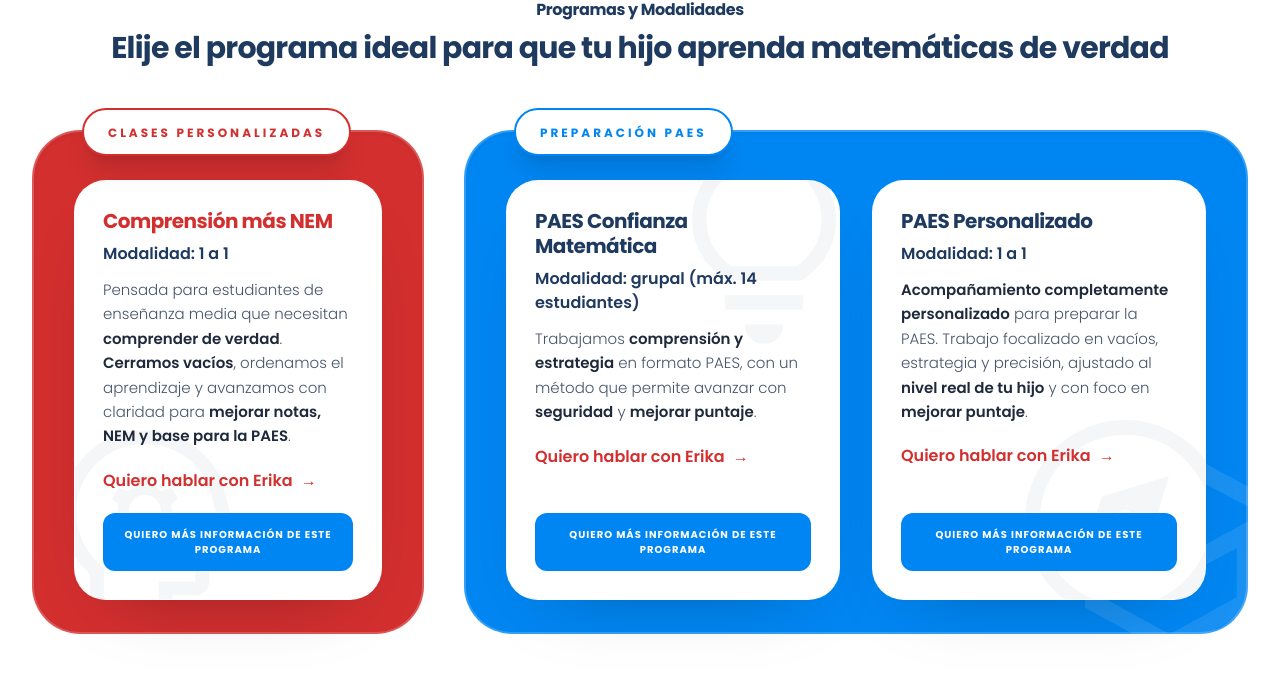
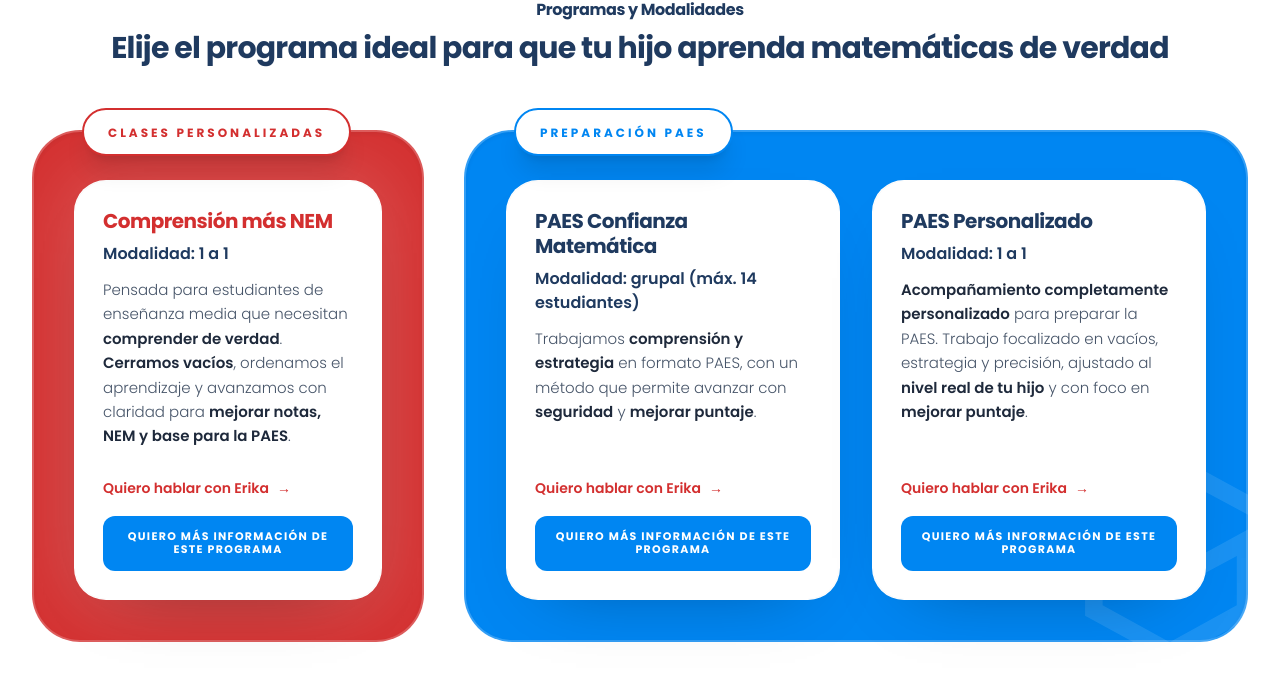
Before and after one commit to Andy-Montes/erikalaprofedemate, a React (Vite) app: page / in a window 1280 px wide. Shown: the part 1900-2597 px from the top of the page. Built offline with nearby package versions, Linux system fonts and the light colour scheme.

Commit message:
Update Programs.tsx

```diff
--- a/components/Programs.tsx
+++ b/components/Programs.tsx
@@ -1,4 +1,4 @@
-import React from 'react';
+import React from "react";
 
 interface ProgramsProps {
   onOpenModal: (url: string) => void;
@@ -11,7 +11,7 @@ const Programs: React.FC<ProgramsProps> = ({ onOpenModal }) => {
   return (
     <section className="py-16 lg:py-24 bg-white scroll-mt-24" id="programas">
       <div className="max-w-7xl mx-auto px-4 sm:px-6 lg:px-8">
-
+        {/* Encabezado */}
         <div className="text-center mb-16">
           <span className="text-brandNavy font-bold text-[14px] sm:text-[16px] tracking-tight mb-2 block">
             Programas y Modalidades
@@ -22,18 +22,22 @@ const Programs: React.FC<ProgramsProps> = ({ onOpenModal }) => {
         </div>
 
         <div className="flex flex-col lg:flex-row gap-10 items-stretch">
-
           {/* ========================= */}
           {/* CLASES PERSONALIZADAS */}
           {/* ========================= */}
           <div className="lg:w-1/3 relative flex flex-col rounded-[3rem] border-2 border-white/20 shadow-inner bg-brandRed">
-            <div className="px-6 sm:px-8 lg:px-10 pt-12 pb-8 relative flex-1 flex flex-col justify-center">
-
+            <div className="px-6 sm:px-8 lg:px-10 pt-12 pb-10 relative flex-1 flex flex-col justify-center">
+              {/* Etiqueta */}
               <div className="absolute top-0 left-8 sm:left-12 -translate-y-1/2 bg-white text-brandRed px-6 py-2.5 rounded-full shadow-xl z-20 border-2 border-brandRed">
                 <span className="text-[11px] sm:text-[12px] font-black uppercase tracking-[0.25em]">
                   Clases Personalizadas
                 </span>
               </div>
+
+              {/* Wrapper para glow (sin iconos en el fondo de color) */}
+              <div className="relative">
+                {/* Glow premium detrás */}
+                <div className="absolute -inset-3 rounded-[2.25rem] bg-white/25 blur-2xl opacity-70 pointer-events-none" />
 
                 {/* CARD BLANCA */}
                 <div
@@ -48,32 +52,19 @@ const Programs: React.FC<ProgramsProps> = ({ onOpenModal }) => {
                   {/* ring sutil */}
                   <div className="absolute inset-0 rounded-[2rem] ring-1 ring-black/5 pointer-events-none" />
 
-                {/* shine diagonal */}
+                  {/* shine diagonal (el brillo que corre) */}
                   <div
-                  className="absolute -inset-y-8 -left-44 w-44 rotate-12 bg-white/40 blur-xl opacity-0 pointer-events-none
-                             group-hover:opacity-100 group-hover:translate-x-[560px]
+                    className="absolute -inset-y-10 -left-52 w-52 rotate-12 bg-white/40 blur-xl opacity-0 pointer-events-none
+                               group-hover:opacity-100 group-hover:translate-x-[640px]
                                transition-all duration-700 ease-out"
                   />
 
-                {/* ICONO GRANDE (gris suave) - cerebro */}
-                <div className="absolute -bottom-10 -left-10 pointer-events-none select-none">
-                  <span
-                    className="material-symbols-outlined text-[220px] text-slate-400/10
-                               transition-transform duration-700 ease-out
-                               group-hover:translate-x-2 group-hover:-translate-y-1"
-                  >
-                    psychology
-                  </span>
-                </div>
-
                   <div className="relative z-10 p-6 sm:p-7 flex flex-col h-full">
+                    <div>
                       <h3 className="text-xl font-black mb-2 text-brandRed leading-tight">
                         Comprensión más NEM
                       </h3>
-
-                  <p className="text-brandNavy font-semibold mb-3">
-                    Modalidad: 1 a 1
-                  </p>
+                      <p className="text-brandNavy font-semibold mb-3">Modalidad: 1 a 1</p>
 
                       <p className="text-slate-600 leading-relaxed font-light text-sm sm:text-[15px]">
                         Pensada para estudiantes de enseñanza media que necesitan{" "}
@@ -82,28 +73,31 @@ const Programs: React.FC<ProgramsProps> = ({ onOpenModal }) => {
                         para{" "}
                         <strong className="font-semibold text-slate-800">mejorar notas, NEM y base para la PAES</strong>.
                       </p>
+                    </div>
 
-                  {/* CTA TEXTO (rojo) */}
-                  <div className="pt-5">
+                    {/* Footer fijo (MISMA altura en las 3 cards) */}
+                    <div className="mt-auto pt-6">
+                      {/* CTA rojo (más pequeño + alineado) */}
                       <a
                         href={whatsappUrl}
                         target="_blank"
                         rel="noreferrer"
                         className="inline-flex items-center gap-2 text-brandRed font-semibold
+                                   text-sm sm:text-[14px]
                                    transition-all duration-300
                                    hover:underline hover:underline-offset-4"
                       >
                         Quiero hablar con Erika
                         <span className="transition-transform duration-300 group-hover:translate-x-1">→</span>
                       </a>
-                  </div>
 
-                  {/* BOTÓN AZUL */}
-                  <div className="mt-auto pt-5">
+                      {/* Botón azul */}
+                      <div className="pt-4">
                         <button
                           onClick={() => onOpenModal(infoUrl)}
-                      className="block w-full text-center bg-[#0086f2] text-white font-bold text-[9px] sm:text-[10px] uppercase tracking-widest
-                                 py-3.5 rounded-xl transition-all px-3
+                          className="block w-full text-center bg-[#0086f2] text-white font-bold
+                                     text-[10px] sm:text-[11px] uppercase tracking-[0.12em]
+                                     py-3.5 rounded-xl transition-all px-4 leading-tight
                                      hover:bg-blue-700 hover:-translate-y-0.5 hover:shadow-[0_18px_40px_-28px_rgba(0,134,242,0.55)]
                                      active:scale-95"
                         >
@@ -112,7 +106,9 @@ const Programs: React.FC<ProgramsProps> = ({ onOpenModal }) => {
                       </div>
                     </div>
                   </div>
-
+                </div>
+              </div>
+              {/* fin wrapper */}
             </div>
           </div>
 
@@ -120,21 +116,27 @@ const Programs: React.FC<ProgramsProps> = ({ onOpenModal }) => {
           {/* PREPARACIÓN PAES */}
           {/* ========================= */}
           <div className="lg:w-2/3 relative flex flex-col rounded-[3rem] border-2 border-white/20 shadow-inner bg-[#0086f2]">
-            <div className="px-6 sm:px-8 lg:px-10 pt-12 pb-8 relative flex-1 flex flex-col justify-center">
-
+            <div className="px-6 sm:px-8 lg:px-10 pt-12 pb-10 relative flex-1 flex flex-col justify-center">
+              {/* Etiqueta */}
               <div className="absolute top-0 left-8 sm:left-12 -translate-y-1/2 bg-white text-[#0086f2] px-6 py-2.5 rounded-full shadow-xl z-20 border-2 border-[#0086f2]">
                 <span className="text-[11px] sm:text-[12px] font-black uppercase tracking-[0.25em]">
                   Preparación PAES
                 </span>
               </div>
 
+              {/* Marca de agua del fondo azul (se mantiene, NO es icono del card) */}
               <div className="absolute -bottom-16 -right-16 opacity-[0.10] pointer-events-none">
-                <span className="material-symbols-outlined text-[280px] text-white select-none">school</span>
+                <span className="material-symbols-outlined text-[280px] text-white select-none">
+                  school
+                </span>
               </div>
 
               <div className="relative z-10 grid grid-cols-1 md:grid-cols-2 gap-6 lg:gap-8 items-stretch">
+                {/* ============ PAES GRUPAL ============ */}
+                <div className="relative">
+                  {/* Glow premium detrás */}
+                  <div className="absolute -inset-3 rounded-[2.25rem] bg-white/22 blur-2xl opacity-70 pointer-events-none" />
 
-                {/* PAES GRUPAL */}
                   <div
                     className="group relative flex flex-col bg-white rounded-[2rem] border border-white/70
                                lg:h-[420px]
@@ -146,28 +148,18 @@ const Programs: React.FC<ProgramsProps> = ({ onOpenModal }) => {
                   >
                     <div className="absolute inset-0 rounded-[2rem] ring-1 ring-black/5 pointer-events-none" />
 
+                    {/* shine diagonal */}
                     <div
-                    className="absolute -inset-y-8 -left-44 w-44 rotate-12 bg-white/40 blur-xl opacity-0 pointer-events-none
-                               group-hover:opacity-100 group-hover:translate-x-[560px]
+                      className="absolute -inset-y-10 -left-52 w-52 rotate-12 bg-white/40 blur-xl opacity-0 pointer-events-none
+                                 group-hover:opacity-100 group-hover:translate-x-[640px]
                                  transition-all duration-700 ease-out"
                     />
 
-                  {/* ICONO GRANDE (gris suave) - foco */}
-                  <div className="absolute -top-12 -right-10 pointer-events-none select-none">
-                    <span
-                      className="material-symbols-outlined text-[230px] text-slate-400/10
-                                 transition-transform duration-700 ease-out
-                                 group-hover:-translate-x-2 group-hover:translate-y-1"
-                    >
-                      lightbulb
-                    </span>
-                  </div>
-
                     <div className="relative z-10 p-6 sm:p-7 flex flex-col h-full">
+                      <div>
                         <h3 className="text-xl font-black mb-2 text-brandNavy leading-tight">
                           PAES Confianza Matemática
                         </h3>
-
                         <p className="text-brandNavy font-semibold mb-3">
                           Modalidad: grupal (máx. 14 estudiantes)
                         </p>
@@ -180,26 +172,29 @@ const Programs: React.FC<ProgramsProps> = ({ onOpenModal }) => {
                           y{" "}
                           <strong className="font-semibold text-slate-800">mejorar puntaje</strong>.
                         </p>
+                      </div>
 
-                    <div className="pt-5">
+                      {/* Footer fijo */}
+                      <div className="mt-auto pt-6">
                         <a
                           href={whatsappUrl}
                           target="_blank"
                           rel="noreferrer"
                           className="inline-flex items-center gap-2 text-brandRed font-semibold
+                                     text-sm sm:text-[14px]
                                      transition-all duration-300
                                      hover:underline hover:underline-offset-4"
                         >
                           Quiero hablar con Erika
                           <span className="transition-transform duration-300 group-hover:translate-x-1">→</span>
                         </a>
-                    </div>
 
-                    <div className="mt-auto pt-5">
+                        <div className="pt-4">
                           <button
                             onClick={() => onOpenModal(infoUrl)}
-                        className="block w-full text-center bg-[#0086f2] text-white font-bold text-[9px] sm:text-[10px] uppercase tracking-widest
-                                   py-3.5 rounded-xl transition-all px-3
+                            className="block w-full text-center bg-[#0086f2] text-white font-bold
+                                       text-[10px] sm:text-[11px] uppercase tracking-[0.12em]
+                                       py-3.5 rounded-xl transition-all px-4 leading-tight
                                        hover:bg-blue-700 hover:-translate-y-0.5 hover:shadow-[0_18px_40px_-28px_rgba(0,134,242,0.55)]
                                        active:scale-95"
                           >
@@ -208,8 +203,14 @@ const Programs: React.FC<ProgramsProps> = ({ onOpenModal }) => {
                         </div>
                       </div>
                     </div>
+                  </div>
+                </div>
 
-                {/* PAES 1:1 */}
+                {/* ============ PAES 1:1 ============ */}
+                <div className="relative">
+                  {/* Glow premium detrás */}
+                  <div className="absolute -inset-3 rounded-[2.25rem] bg-white/22 blur-2xl opacity-70 pointer-events-none" />
+
                   <div
                     className="group relative flex flex-col bg-white rounded-[2rem] border border-white/70
                                lg:h-[420px]
@@ -221,60 +222,53 @@ const Programs: React.FC<ProgramsProps> = ({ onOpenModal }) => {
                   >
                     <div className="absolute inset-0 rounded-[2rem] ring-1 ring-black/5 pointer-events-none" />
 
+                    {/* shine diagonal */}
                     <div
-                    className="absolute -inset-y-8 -left-44 w-44 rotate-12 bg-white/40 blur-xl opacity-0 pointer-events-none
-                               group-hover:opacity-100 group-hover:translate-x-[560px]
+                      className="absolute -inset-y-10 -left-52 w-52 rotate-12 bg-white/40 blur-xl opacity-0 pointer-events-none
+                                 group-hover:opacity-100 group-hover:translate-x-[640px]
                                  transition-all duration-700 ease-out"
                     />
 
-                  {/* ICONO GRANDE (gris suave) - brújula */}
-                  <div className="absolute -bottom-12 -right-10 pointer-events-none select-none">
-                    <span
-                      className="material-symbols-outlined text-[240px] text-slate-400/10
-                                 transition-transform duration-700 ease-out
-                                 group-hover:-translate-x-1 group-hover:-translate-y-1"
-                    >
-                      explore
-                    </span>
-                  </div>
-
                     <div className="relative z-10 p-6 sm:p-7 flex flex-col h-full">
+                      <div>
                         <h3 className="text-xl font-black mb-2 text-brandNavy leading-tight">
                           PAES Personalizado
                         </h3>
-
-                    <p className="text-brandNavy font-semibold mb-3">
-                      Modalidad: 1 a 1
-                    </p>
+                        <p className="text-brandNavy font-semibold mb-3">Modalidad: 1 a 1</p>
 
                         <p className="text-slate-600 leading-relaxed font-light text-sm sm:text-[15px]">
-                      <strong className="font-semibold text-slate-800">Acompañamiento completamente personalizado</strong>{" "}
+                          <strong className="font-semibold text-slate-800">
+                            Acompañamiento completamente personalizado
+                          </strong>{" "}
                           para preparar la PAES. Trabajo focalizado en vacíos, estrategia y precisión,
                           ajustado al{" "}
                           <strong className="font-semibold text-slate-800">nivel real de tu hijo</strong>{" "}
                           y con foco en{" "}
                           <strong className="font-semibold text-slate-800">mejorar puntaje</strong>.
                         </p>
+                      </div>
 
-                    <div className="pt-5">
+                      {/* Footer fijo */}
+                      <div className="mt-auto pt-6">
                         <a
                           href={whatsappUrl}
                           target="_blank"
                           rel="noreferrer"
                           className="inline-flex items-center gap-2 text-brandRed font-semibold
+                                     text-sm sm:text-[14px]
                                      transition-all duration-300
                                      hover:underline hover:underline-offset-4"
                         >
                           Quiero hablar con Erika
                           <span className="transition-transform duration-300 group-hover:translate-x-1">→</span>
                         </a>
-                    </div>
 
-                    <div className="mt-auto pt-5">
+                        <div className="pt-4">
                           <button
                             onClick={() => onOpenModal(infoUrl)}
-                        className="block w-full text-center bg-[#0086f2] text-white font-bold text-[9px] sm:text-[10px] uppercase tracking-widest
-                                   py-3.5 rounded-xl transition-all px-3
+                            className="block w-full text-center bg-[#0086f2] text-white font-bold
+                                       text-[10px] sm:text-[11px] uppercase tracking-[0.12em]
+                                       py-3.5 rounded-xl transition-all px-4 leading-tight
                                        hover:bg-blue-700 hover:-translate-y-0.5 hover:shadow-[0_18px_40px_-28px_rgba(0,134,242,0.55)]
                                        active:scale-95"
                           >
@@ -283,12 +277,12 @@ const Programs: React.FC<ProgramsProps> = ({ onOpenModal }) => {
                         </div>
                       </div>
                     </div>
-
-              </div>
-
                   </div>
                 </div>
-
+                {/* fin cards PAES */}
+              </div>
+            </div>
+          </div>
         </div>
       </div>
     </section>
```
Lines whose indentation alone changed are shown as unchanged.
